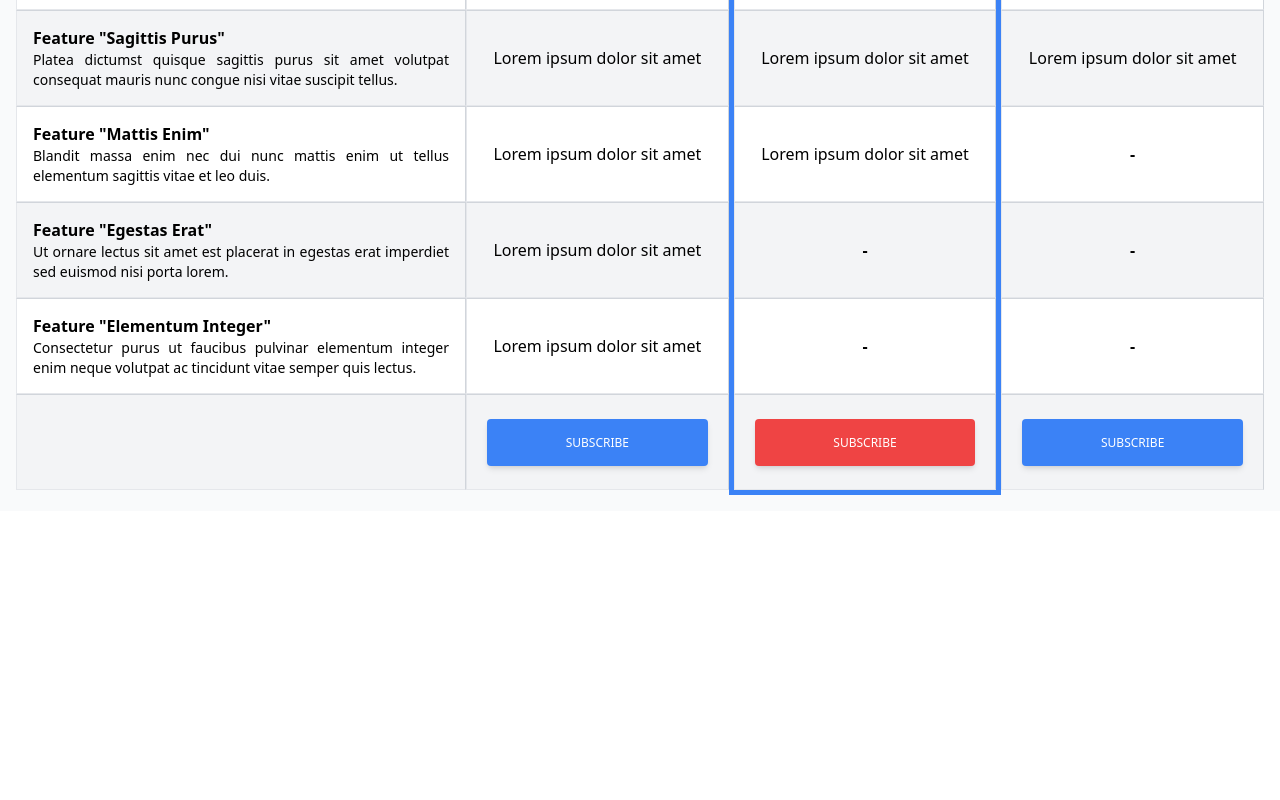
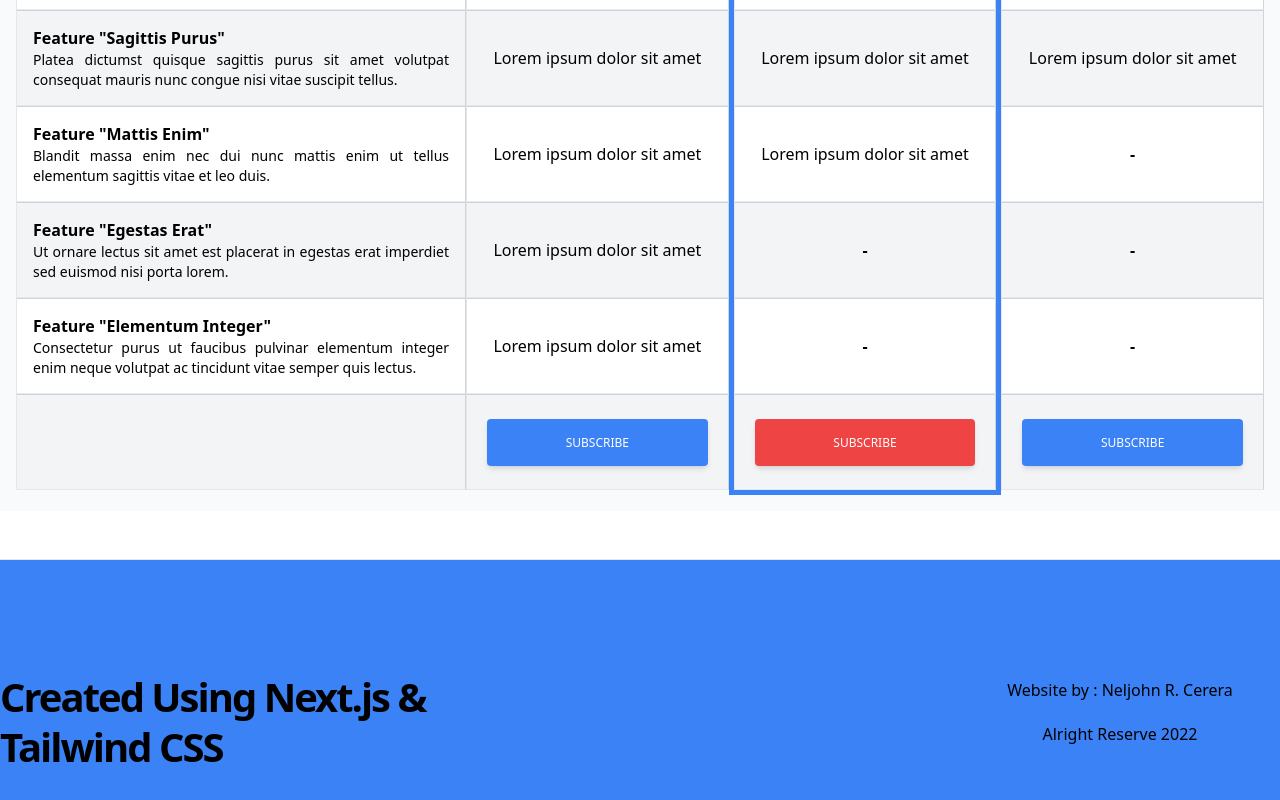
Before and after one commit to Neljohn-Cerera/portfolio-pricing-components, a Next.js app: page / in a window 1280 px wide. Shown: the part 2473-3273 px from the top of the page. Before the commit the page ends 3032 px from the top, so only its background shows below. Built offline with nearby package versions, Linux system fonts and the light colour scheme.

Commit message:
added footer

```diff
--- a/src/components/footer/index.tsx
+++ b/src/components/footer/index.tsx
@@ -1,24 +1,16 @@
 const Footer = () => {
   return (
-    <footer className="bg-blue-500 border-t border-neutral-200">
-      <div className="py-28 flex flex-col lg:flex-row items-center">
+    <footer className="flex bg-blue-500 border-t border-neutral-200">
+      <div className="w-9/12 py-28 flex flex-col lg:flex-row items-center">
         <h3 className="text-4xl lg:text-[2.5rem] font-bold tracking-tighter leading-tight text-center lg:text-left mb-10 lg:mb-0 lg:pr-4 lg:w-1/2">
-          Statically Generated with Next.js.
+          Created Using Next.js & Tailwind CSS
         </h3>
-        <div className="flex flex-col lg:flex-row justify-center items-center lg:pl-4 lg:w-1/2">
-          <a
-            href="https://nextjs.org/docs/basic-features/pages"
-            className="mx-3 bg-black hover:bg-white hover:text-black border border-black text-white font-bold py-3 px-12 lg:px-8 duration-200 transition-colors mb-6 lg:mb-0"
-          >
-            Read Documentation
-          </a>
-          {/* <a
-              href={`https://github.com/vercel/next.js/tree/canary/examples/${EXAMPLE_PATH}`}
-              className="mx-3 font-bold hover:underline"
-            >
-              View on GitHub
-            </a> */}
-        </div>
+      </div>
+      <div className="flex-1 flex flex-col justify-center items-center">
+        <p className="text-center pb-5 text-base">
+          Website by : Neljohn R. Cerera
+        </p>
+        <p className="text-center pb-5 text-base">Alright Reserve 2022</p>
       </div>
     </footer>
   );
--- a/src/components/layout/index.tsx
+++ b/src/components/layout/index.tsx
@@ -7,7 +7,7 @@ export default function Layout({ children }: { children: ReactElement }) {
     <div className="w-full h-full">
       <Navbar />
       <main className="flex flex-col">{children}</main>
-      {/* <Footer /> */}
+      <Footer />
     </div>
   );
 }
```
